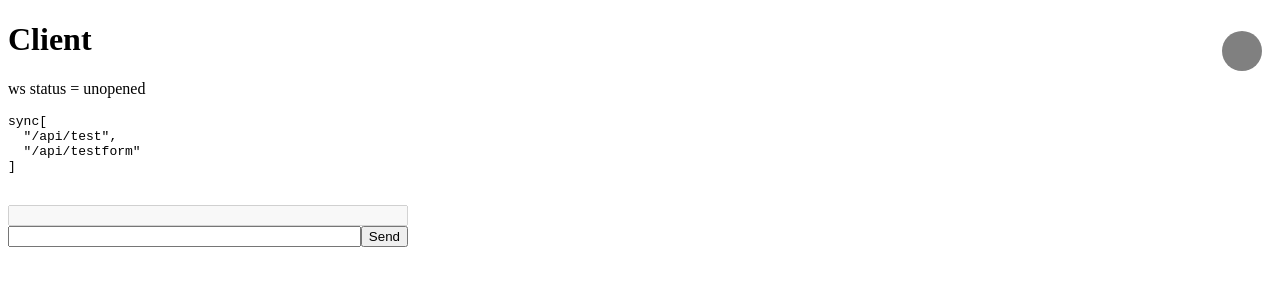
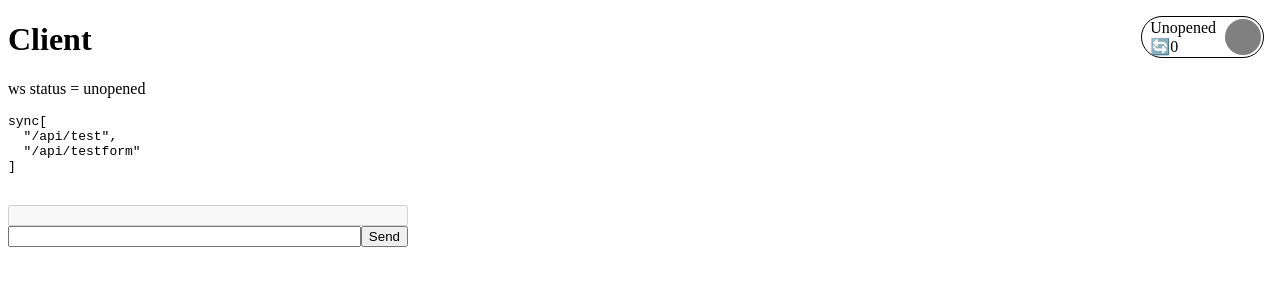
Before and after one commit to CreepGit/dynloadservernuxt, a Nuxt app: page / in a window 1280 px wide. Shown: the top 300 px of the page. Built offline with nearby package versions, Linux system fonts and the light colour scheme; no server answers.

Commit message:
Indicator status and counter

```diff
--- a/components/websocketIndicator.vue
+++ b/components/websocketIndicator.vue
@@ -1,4 +1,5 @@
 <template>
+  <div class="container">
     <div
       class="indicator"
       :class="{
@@ -7,18 +8,53 @@
         closed: ws.status == 'closed',
       }"
     ></div>
+    <div class="text">
+      <span>{{ capitalize(ws.status) }}</span>
+      <br>
+      <span>🔄{{ ws.updateCounter }}</span>
+    </div>
+  </div>
 </template>
 
 <script lang="ts" setup>
 const ws = useWsStore();
+
+function capitalize(string: string) {
+  return string.charAt(0).toUpperCase() + string.slice(1);
+}
 </script>
 
-<style scoped>
+<style scoped lang="scss">
+.container {
+  position: fixed;
+  top: 1rem;
+  right: 1rem;
+  border: 1px solid black;
+  padding-right: 45px;
+  height: 40px;
+  border-radius: 1000000px;
+  transition: opacity 500ms;
+
+  & * {
+    pointer-events: none;
+  }
+
+  &:hover {
+    opacity: 15%;
+  }
+}
 .indicator {
   background: black;
   border-radius: 100000px;
-  width: 40px;
-  height: 40px;
+  width: 36px;
+  height: 36px;
+  position: absolute;
+  top: 2px;
+  right: 2px;
+}
+.text {
+  padding: 2px;
+  padding-left: 8px;
 }
 .open {
   background: green !important;
--- a/package.json
+++ b/package.json
@@ -18,6 +18,7 @@
   },
   "devDependencies": {
     "@types/node": "^22.2.0",
-    "prisma": "^5.18.0"
+    "prisma": "^5.18.0",
+    "sass-embedded": "^1.77.8"
   }
 }
--- a/pages/index.vue
+++ b/pages/index.vue
@@ -1,7 +1,7 @@
 <template>
 <div style="position: relative;">
     <h1>{{ title }}</h1>
-    <WebsocketIndicator style="position:absolute; right: 10px; top: 10px;" />
+    <WebsocketIndicator />
     <pre>{{ data?.message }}</pre>
     <p>ws status = {{ ws.status }}</p>
     <ClientOnly>
--- a/stores/wsStore.ts
+++ b/stores/wsStore.ts
@@ -3,6 +3,7 @@ export const useWsStore = defineStore("wsStore", ()=>{
     const status = ref("unopened")
     const reconnectTimeout = ref<NodeJS.Timeout | undefined>(undefined)
     const trackForRefres = ref<any>({})
+    const updateCounter = ref(0)
 
     function connectWS() {
         const ws = new WebSocket("/_ws")
@@ -20,6 +21,7 @@ export const useWsStore = defineStore("wsStore", ()=>{
                 const callback = trackForRefres.value[data.target]
                 if (callback) {
                     callback()
+                    updateCounter.value = updateCounter.value + 1
                 }
             }
         }
@@ -45,5 +47,5 @@ export const useWsStore = defineStore("wsStore", ()=>{
         return Object.keys(trackForRefres.value)
     })
 
-    return { conn, status, addTrack, trackList }
+    return { conn, status, addTrack, trackList, updateCounter }
 })
```
Also changed, not shown: 2 other files (tests, documents, lock files or other folders). Lines whose indentation alone changed are shown as unchanged.
